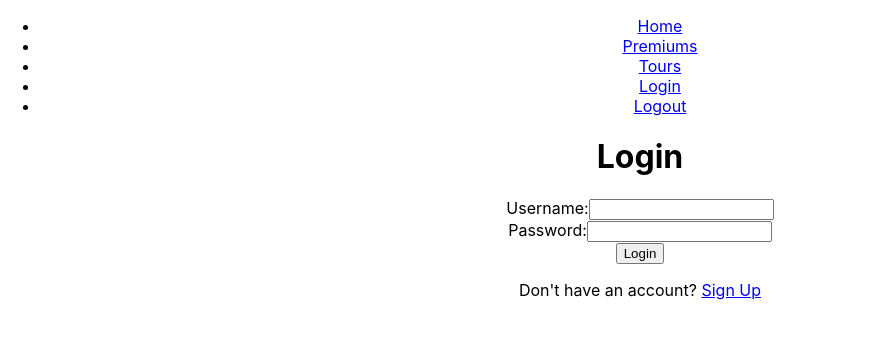
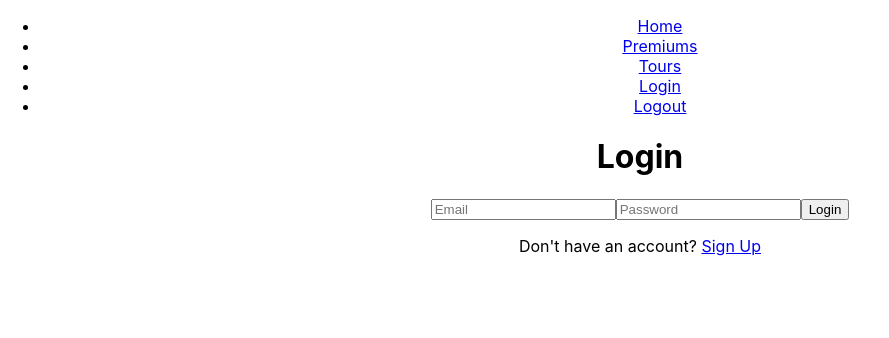
Before and after one commit to Christian1Ramirez/milestone3, a React (Create React App) app: page /login in a window 1280 px wide. Shown: the top 338 px of the page, without its empty margins (0-889 px from the left). Built offline with nearby package versions, Linux system fonts and the light colour scheme.

Commit message:
signup works but login,post error when i try to login

```diff
--- a/src/components/Login.jsx
+++ b/src/components/Login.jsx
@@ -1,26 +1,29 @@
-import React from 'react';
-import { Link } from "react-router-dom";
+import React, { useState } from 'react';
+import { Link } from 'react-router-dom';
+import supabase from '../services/supabaseClient';
 
 function Login() {
+  const [email, setEmail] = useState('');
+  const [password, setPassword] = useState('');
+
+  const handleLogin = async () => {
+    let { data, error } = await supabase.auth.signInWithPassword({
+      email,
+      password,
+    });
+    if (error) console.log("Login Error:", error);
+    else console.log("Login Success:", data);
+  };
+
   return (
     <div>
       <h1>Login</h1>
-      <form>
-        <label>
-          Username:
-          <input type="text" name="username" />
-        </label>
-        <br />
-        <label>
-          Password:
-          <input type="password" name="password" />
-        </label>
-        <br />
-        <input type="submit" value="Login" />
+      <input type="email" placeholder="Email" onChange={(e) => setEmail(e.target.value)} />
+      <input type="password" placeholder="Password" onChange={(e) => setPassword(e.target.value)} />
+      <button onClick={handleLogin}>Login</button>
         <p>
-       Don't have an account? <Link to="/signup">Sign Up</Link>
-      </p>
-      </form>
+          Don't have an account? <Link to="/signup">Sign Up</Link>
+        </p>
     </div>
   );
 }
--- a/src/components/Logout.jsx
+++ b/src/components/Logout.jsx
@@ -1,5 +1,23 @@
-export default function Logout() {
-    return (
-        <h1>Logout</h1>
-    )
+import React from 'react';
+import supabase from '../services/supabaseClient';
+
+function Logout() {
+  const handleLogout = async () => {
+    let { error } = await supabase.auth.signOut();
+    if (error) {
+      console.log("Logout Error:", error);
+    } else {
+        window.alert("You have successfully logged out!");
+        window.location.href = "/home";
+       }
+    };
+
+  return (
+    <div>
+      <h1>Logout</h1>
+      <button onClick={handleLogout}>Logout Now</button>
+    </div>
+  );
 }
+
+export default Logout;
--- a/src/components/SignUp.jsx
+++ b/src/components/SignUp.jsx
@@ -1,5 +1,27 @@
-export default function SignUp() {
-    return (
-        <h1>SignUp</h1>
-    )
+import React, { useState } from 'react';
+import supabase from '../services/supabaseClient';
+
+function SignUp() {
+  const [email, setEmail] = useState('');
+  const [password, setPassword] = useState('');
+
+  const handleSignUp = async () => {
+    let { data, error } = await supabase.auth.signUp({
+      email,
+      password,
+    });
+    if (error) console.log("Signup Error:", error);
+    else console.log("Signup Success:", data);
+  };
+
+  return (
+    <div>
+      <h1>Sign Up</h1>
+      <input type="email" placeholder="Email" onChange={(e) => setEmail(e.target.value)} />
+      <input type="password" placeholder="Password" onChange={(e) => setPassword(e.target.value)} />
+      <button onClick={handleSignUp}>Sign Up</button>
+    </div>
+  );
 }
+
+export default SignUp;
```
